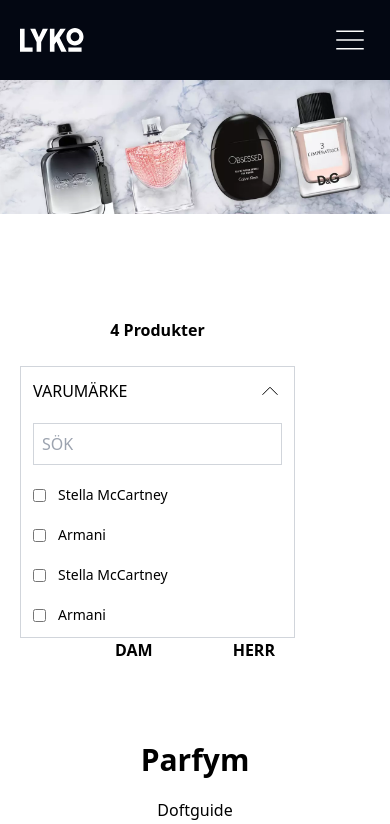
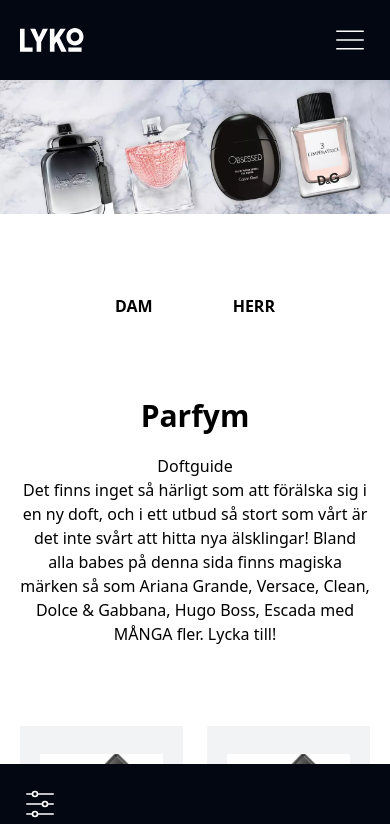
Before and after one commit to Snickesnacket/lyko, a React (Vite) app: page / in a window 390 px wide. Shown: the top 824 px of the page. Built offline with nearby package versions, Linux system fonts and the light colour scheme.

Commit message:
added footer for mobile

```diff
--- a/src/App.tsx
+++ b/src/App.tsx
@@ -11,6 +11,7 @@
               <header className=" w-full mb-20">
                   <img className="w-full object-contain" src={hero}  alt="Vite logo"/>
               </header>
+              <div className="flex flex-row">
                   <Sidebar />
                   <div className=" flex flex-col items-center space-y-20 px-5" >
                       <div className="space-x-20">
@@ -33,7 +34,7 @@
                               </p>
                           </div>
                       </div>
-                  <div className=" grid grid-cols-2 md:grid-cols-3 lg:grid-cols-4 w-full gap-6 justify-items-center">
+                      <div className=" grid grid-cols-2 md:grid-cols-3 w-full gap-6 justify-items-center">
                           {perfumeData && perfumeData.map((product: Perfume) => (
                               <div className="space-x-3" key={product.id} >
                                   <div  className="bg-modulebackground w-full  p-5">
@@ -57,6 +58,7 @@
                           ))}
                       </div>
                   </div>
+              </div>
           </>
     )
 }
--- /dev/null
+++ b/src/components/Footer.tsx
@@ -0,0 +1,18 @@
+function Footer () {
+
+
+	return (
+		<>
+			<footer className=" bg-gray-950 fixed bottom-0 left-0 w-full p-5 h-20 flex lg:hidden">
+				<div>
+					<svg xmlns="http://www.w3.org/2000/svg" fill="none" viewBox="0 0 24 24" stroke="white" className="size-6 h-10 w-10">
+						<path
+							d="M10.5 6h9.75M10.5 6a1.5 1.5 0 1 1-3 0m3 0a1.5 1.5 0 1 0-3 0M3.75 6H7.5m3 12h9.75m-9.75 0a1.5 1.5 0 0 1-3 0m3 0a1.5 1.5 0 0 0-3 0m-3.75 0H7.5m9-6h3.75m-3.75 0a1.5 1.5 0 0 1-3 0m3 0a1.5 1.5 0 0 0-3 0m-9.75 0h9.75"/>
+					</svg>
+				</div>
+			</footer>
+		</>
+	)
+}
+
+export default Footer
--- a/src/components/Sidebar.tsx
+++ b/src/components/Sidebar.tsx
@@ -2,7 +2,8 @@
 
 function Sidebar ()  {
 	return (
-		<aside className="px-5 items-center flex-col inline-flex">
+		<aside className="hidden lg:block">
+			<div className="px-5 items-center flex-col inline-flex">
 			<p className="font-bold m-6">
 				{`${perfumeData.length} Produkter`}
 			</p>
@@ -17,15 +18,16 @@
 				<input placeholder="SÖK" className="border-[0.5px] border-gray-300 p-2"/>
 
 				{perfumeData && perfumeData.map((product: Perfume) => (
-					<div key={product.id} className="flex items-center space-x-3">
-						<input type="checkbox" id={`brand-${product.id}`} className="form-checkbox" />
+					<div key={product.id} className="flex items-center mb-10 space-x-3 ">
+						<input type="checkbox" id={`brand-${product.id}`} className="form-checkbox"/>
 						<label htmlFor={`brand-${product.id}`} className="text-sm">{product.brand}</label>
 					</div>
 				))}
-		</div>
-</aside>
-
-)
+				<div className="my-3 border-b-2 border-gray-300 inline-block " >Visa alla</div>
+			</div>
+			</div>
+		</aside>
+	)
 }
 
 export default Sidebar
--- a/src/main.tsx
+++ b/src/main.tsx
@@ -3,6 +3,7 @@
 import App from './App.tsx'
 import './App.css'
 import Navbar from "./components/Navbar.tsx";
+import Footer from "./components/Footer.tsx";
 
 
 ReactDOM.createRoot(document.getElementById('root')!).render(
@@ -10,6 +11,7 @@
       <div className="bg-white min-h-screen py-20">
           <Navbar />
             <App />
+          <Footer />
       </div>
   </React.StrictMode>,
 )
```
Lines whose indentation alone changed are shown as unchanged.
